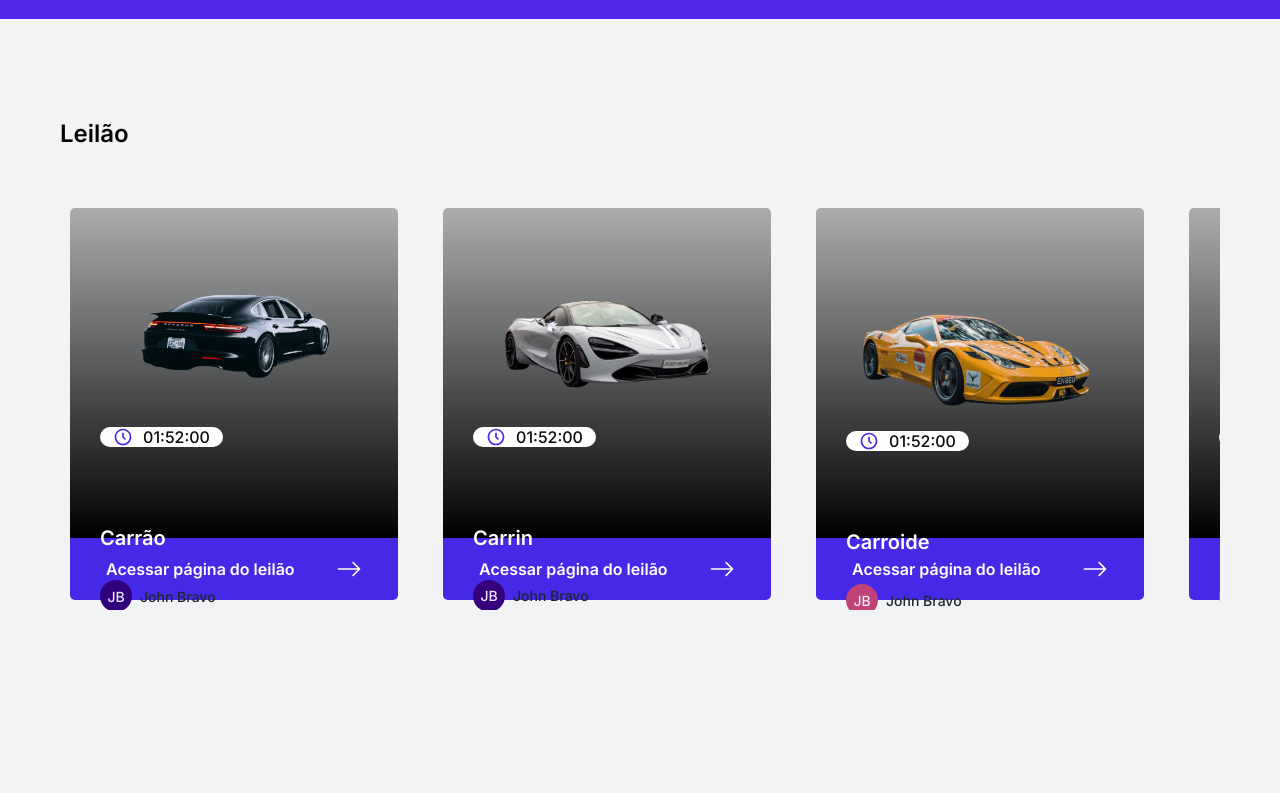
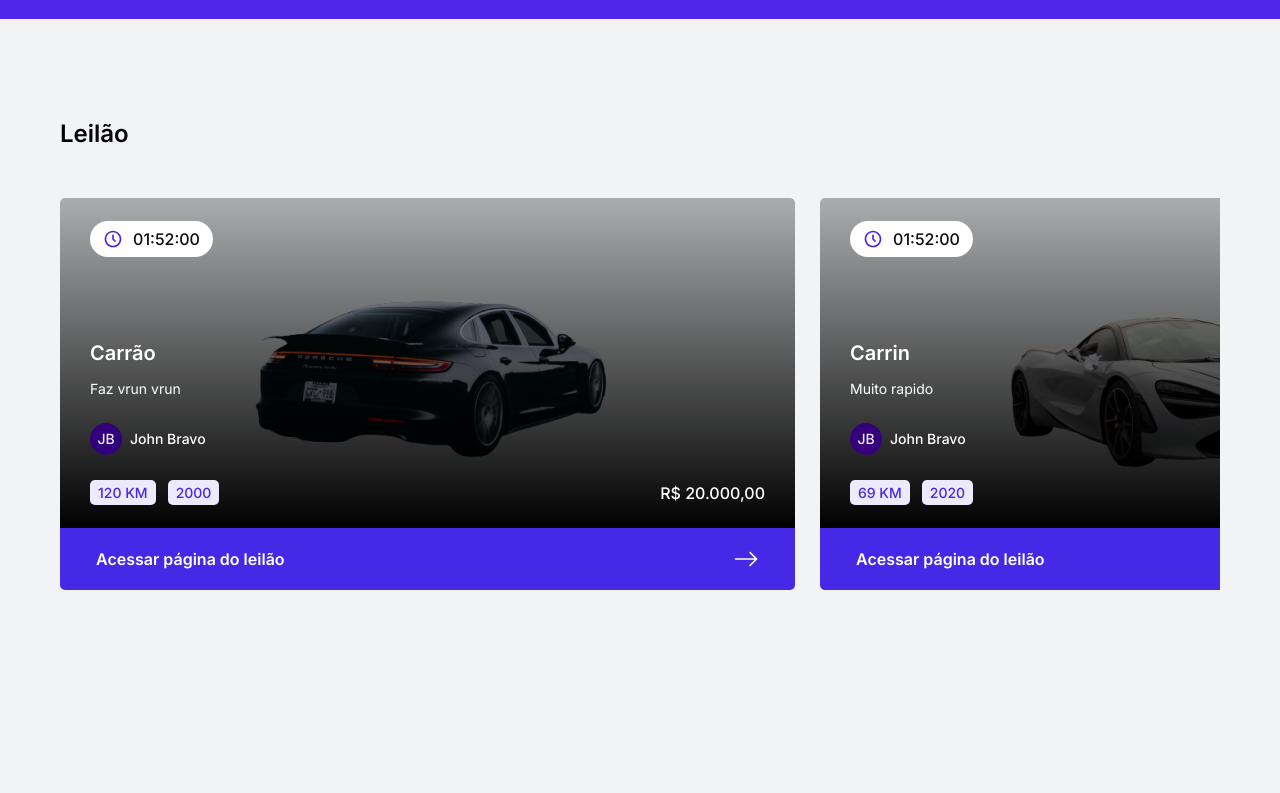
Before and after one commit to projeto-final-grupo07/frontend-project-ff-m6, a React (Create React App) app in the folder client/: page / in a window 1280 px wide. Shown: the part 653-1446 px from the top of the page. Built offline with nearby package versions, Linux system fonts and the light colour scheme; no server answers.

Commit message:
fix: css fixed

```diff
--- a/client/src/components/ProductCardAuction/style.ts
+++ b/client/src/components/ProductCardAuction/style.ts
@@ -1,36 +1,46 @@
 import styled from 'styled-components';
 
 export const ProductCardAuctionContainer = styled.div`
-  width: 55vw;
-  min-width: 328px;
-  border-radius: 10px;
-  margin: 10px;
+  min-width: 735px;
   max-width: 735px;
+
+  @media (max-width: 800px) {
+    min-width: 328px;
+  }
 `;
 
 export const ThemeProductCard = styled.div`
-  background: linear-gradient(180deg, rgba(0, 0, 0, 0.29) 0%, #000000 100%);
   color: var(--whiteFixed);
 
   transition-property: background-color;
   transition-duration: 0.5s;
 
-  border-radius: 5px 5px 0px 0px;
+  display: flex;
+  flex-direction: column;
+  justify-content: space-around;
 
-  display: flex;
-  align-items: flex-start;
+  gap: 10px;
+  height: 330px;
+  position: relative;
+  padding: 20px 30px;
+
+  a {
+    color: var(--whiteFixed);
+  }
+
+  .backGround {
+    background: linear-gradient(180deg, rgba(0, 0, 0, 0.29) 0%, #000000 100%);
+    position: absolute;
+    right: 0;
+    width: 100%;
+    height: 100%;
+    z-index: -1;
+    border-radius: 5px 5px 0px 0px;
+  }
 
   :hover {
     background-color: rgba(0, 0, 0, 0.6);
   }
-
-  height: 330px;
-  padding: 20px 30px;
-
-  display: flex;
-  flex-direction: column;
-  justify-content: space-around;
-  gap: 10px;
 
   .description {
     text-overflow: ellipsis;
@@ -39,12 +49,11 @@ export const ThemeProductCard = styled.div`
     width: 100%;
   }
 
-  .divImage {
-    z-index: -1;
+  .image {
     position: absolute;
-    max-width: 735px;
-    max-height: 330px;
+    z-index: -2;
     align-self: center;
+    display: flex;
   }
 `;
 
```
